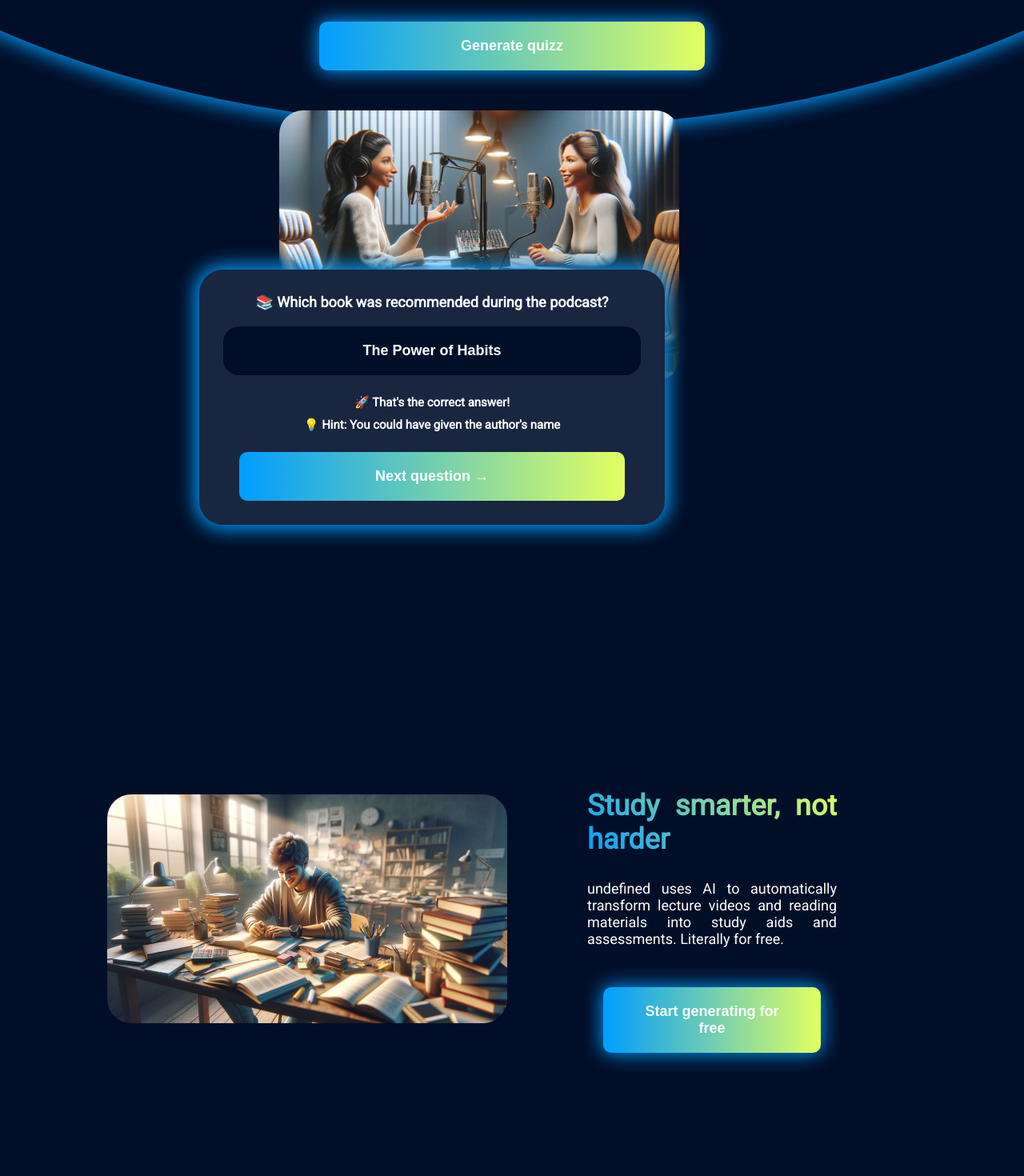
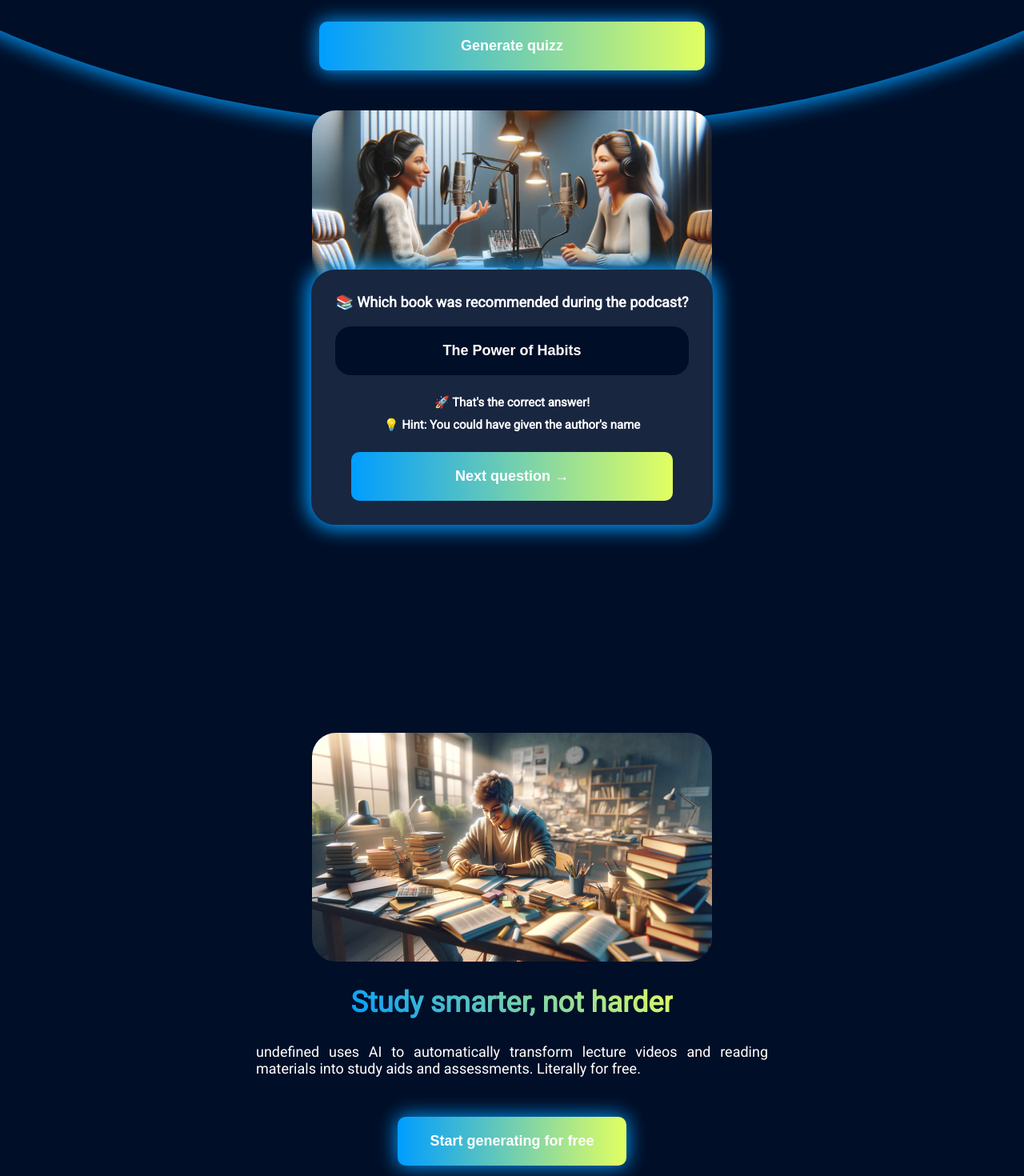
Before and after one commit to Dichiara25/Sola, a Next.js app: page / in a window 1280 px wide. Shown: the part 400-1870 px from the top of the page at 80% size. Built offline with nearby package versions, Linux system fonts and the light colour scheme.

Commit message:
Enhance responsivity

```diff
--- a/src/app/components/structure/home/Hero.module.css
+++ b/src/app/components/structure/home/Hero.module.css
@@ -24,6 +24,6 @@
 
 @media (max-width: 1500px) {
     .quizz {
-        right: 0;
+        left: 0;
     }
 }
--- a/src/app/components/structure/home/Hero.tsx
+++ b/src/app/components/structure/home/Hero.tsx
@@ -52,9 +52,10 @@ function MockedQuizz() {
 
 function Illustration() {
     return <div style={{
-        display: "flex",
-        flexDirection: "column",
-        position: "relative"
+            display: "flex",
+            flexDirection: "column",
+            position: "relative",
+            alignItems: "center"
         }}
     >
         <Image
--- a/src/app/components/structure/home/Paragraph.module.css
+++ b/src/app/components/structure/home/Paragraph.module.css
@@ -17,8 +17,16 @@
     text-align: justify;
 }
 
-@media screen and (max-width: 50em)  {
+@media screen and (max-width: 1500px)  {
     .main{
         flex-direction: column;
+        margin: 10vh 0;
+    }
+
+    .paragraph {
+        padding: 0;
+        max-width: 50vw;
+        align-items: center;
+        text-align: justify;
     }
 }
--- a/src/app/components/structure/home/Paragraph.tsx
+++ b/src/app/components/structure/home/Paragraph.tsx
@@ -9,7 +9,7 @@ function Text(props: {title: string, content: string, callToAction: string, link
     return <div className={styles.paragraph}>
         <h1>{props.title}</h1>
         <div>{props.content}</div>
-        <a href={props.link} style={{marginTop: "50px"}}>
+        <a href={props.link} style={{margin: "50px 0"}}>
             <button>{props.callToAction}</button>
         </a>
     </div>
```
